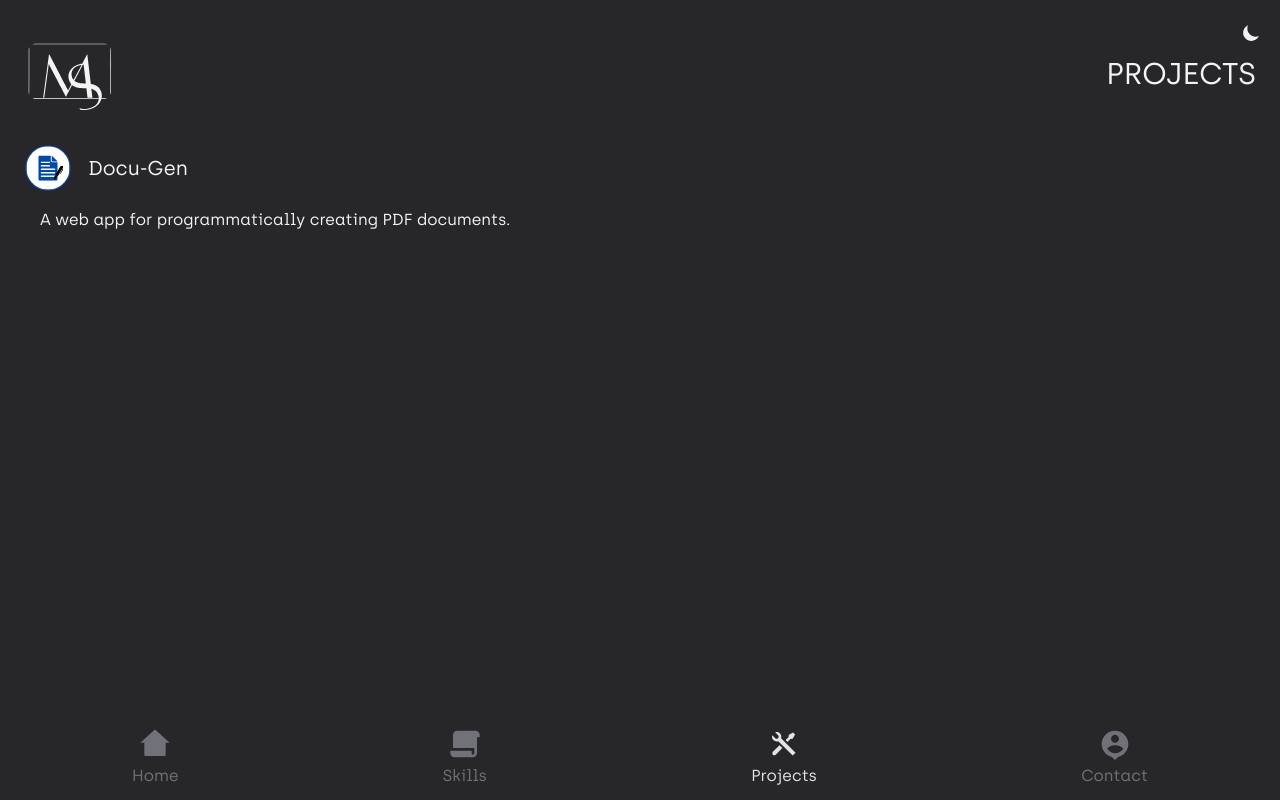
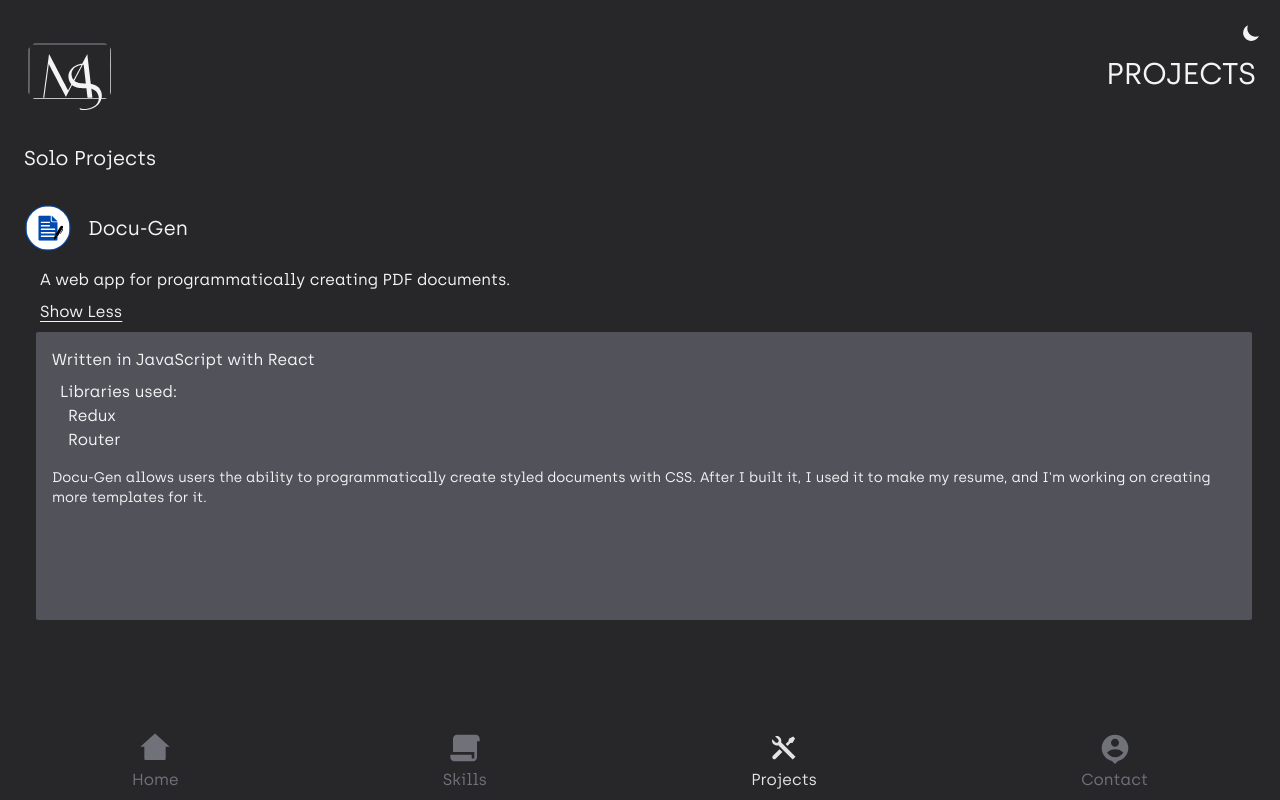
Before and after one commit to Tarrega88/portfolio, a React (Vite) app: page /projects in a window 1280 px wide. Built offline with nearby package versions, Linux system fonts and the light colour scheme.

Commit message:
styling updates and projects updates

```diff
--- a/src/features/home/Home.jsx
+++ b/src/features/home/Home.jsx
@@ -1,6 +1,4 @@
 import SectionTitle from "../../ui/SectionTitle";
-import Toggle from "../../ui/Toggle";
-import Icon from "../../ui/icons/Icon";
 import Transitions from "./Transitions";
 
 function Home() {
--- a/src/features/projects/ProjectContainer.jsx
+++ b/src/features/projects/ProjectContainer.jsx
@@ -1,4 +1,7 @@
 //TODO 6/16/2024: going to put in youtube link to this
+
+import { useState } from "react";
+import useDynamicColor from "../../hooks/useDynamicColor";
 
 function ProjectContainer({
   projectName,
@@ -7,14 +10,31 @@ function ProjectContainer({
   children,
   shortDescription,
 }) {
+  const [showMore, setShowMore] = useState(true);
+  const dynamicColor = useDynamicColor();
+
   return (
-    <div className="pl-2">
+    <div className="pl-2 pt-6">
       <div className="flex items-center gap-4 pb-4">
-        <img src={src} className="w-12" />
-        <div className="text-xl">{projectName}</div>
+        <a href={url}>
+          <img src={src} className="w-12" />
+        </a>
+        <a href={url} className="text-xl">
+          {projectName}
+        </a>
       </div>
       <div className="pl-4">{shortDescription}</div>
-      {children}
+      <div
+        className="flex py-2 pl-4 underline underline-offset-4"
+        onClick={() => setShowMore((show) => !show)}
+      >
+        {showMore ? "Show Less" : "Show More"}
+      </div>
+      <div
+        className={`${showMore ? "h-72" : "h-0"} mx-3 overflow-hidden rounded-sm transition-all ${dynamicColor.codeBg}`}
+      >
+        {children}
+      </div>
     </div>
   );
 }
--- a/src/features/projects/Projects.jsx
+++ b/src/features/projects/Projects.jsx
@@ -1,16 +1,25 @@
 import SectionTitle from "../../ui/SectionTitle";
 import ProjectContainer from "./ProjectContainer";
+import ShowMoreSection from "./ShowMoreSection";
 import docugen from "./docugen.svg";
 
 function Projects() {
   return (
-    <div>
+    <div className="overflow-auto">
       <SectionTitle mainTitle="Projects" emptySubTitle={true} />
+      <div className="pb-2 pl-2 text-xl">Solo Projects</div>
       <ProjectContainer
         projectName="Docu-Gen"
         src={docugen}
         shortDescription="A web app for programmatically creating PDF documents."
-      ></ProjectContainer>
+        url="https://docu-gen.com"
+      >
+        <ShowMoreSection
+          writtenIn="JavaScript with React"
+          libraries={["Redux", "Router"]}
+          text="Docu-Gen allows users the ability to programmatically create styled documents with CSS. After I built it, I used it to make my resume, and I'm working on creating more templates for it."
+        />
+      </ProjectContainer>
     </div>
   );
 }
--- /dev/null
+++ b/src/features/projects/ShowMoreSection.jsx
@@ -0,0 +1,21 @@
+function ShowMoreSection({ text, list = [], writtenIn, libraries = [] }) {
+  return (
+    <div className="p-4">
+      <div>Written in {writtenIn}</div>
+      <div className="pl-2 pt-2">Libraries used:</div>
+      <ul className="pl-4">
+        {libraries.map((e, i) => (
+          <li key={i}>{e}</li>
+        ))}
+      </ul>
+      <ul>
+        {list.map((e, i) => (
+          <li key={i}>{e}</li>
+        ))}
+      </ul>
+      <div className="pt-4 text-sm leading-5">{text}</div>
+    </div>
+  );
+}
+
+export default ShowMoreSection;
--- a/src/ui/AppLayout.jsx
+++ b/src/ui/AppLayout.jsx
@@ -8,15 +8,20 @@ export default function AppLayout() {
   const dynamicColor = useDynamicColor();
 
   return (
+    // <div
+    //   className={`flex min-h-dvh flex-col ${dynamicColor.text} ${dynamicColor.bg} relative overflow-x-clip transition-all duration-1000`}
+    // >
     <div
-      className={`flex min-h-dvh flex-col ${dynamicColor.text} ${dynamicColor.bg} relative overflow-x-clip transition-all duration-1000`}
+      className={`flex h-dvh flex-col ${dynamicColor.text} ${dynamicColor.bg} relative overflow-x-clip transition-all duration-300`}
     >
       <SunAndMoon />
       <LogoTop />
-      <div className="flex-grow px-4">
+      <div
+        className={`flex-grow px-4 ${dynamicColor.bg} transition-all duration-300`}
+      >
         <Outlet />
       </div>
-      <div className="pb-3">
+      <div className="sticky bottom-0 w-full">
         <DynamicNav />
       </div>
     </div>
--- a/src/ui/DynamicNav.jsx
+++ b/src/ui/DynamicNav.jsx
@@ -20,8 +20,10 @@ function DynamicNav() {
 
   /*Will need to make this map function dynamic to catch changes of orientation and width*/
   return (
-    <nav className="">
-      <div className="flex justify-around">
+    // <nav className="">
+    <nav
+      className={`flex justify-around ${dynamicColor.bg} py-2 transition-all duration-300`}
+    >
       {navLinks.map((e) => (
         <div key={e.text} onClick={() => handleSetActivePage(e.text)}>
           <Link to={e.to}>
@@ -37,8 +39,8 @@ function DynamicNav() {
           </Link>
         </div>
       ))}
-      </div>
     </nav>
+    // </nav>
   );
 }
 
--- a/src/ui/LogoTop.jsx
+++ b/src/ui/LogoTop.jsx
@@ -6,7 +6,7 @@ function LogoTop() {
 
   return (
     <div
-      className={`${dynamicColor.svg} absolute size-36 text-4xl transition-all duration-1000`}
+      className={`${dynamicColor.svg} absolute size-36 text-4xl transition-all duration-300`}
     >
       <Icon iconChoice="logo2" />
     </div>
```
Lines whose indentation alone changed are shown as unchanged.
